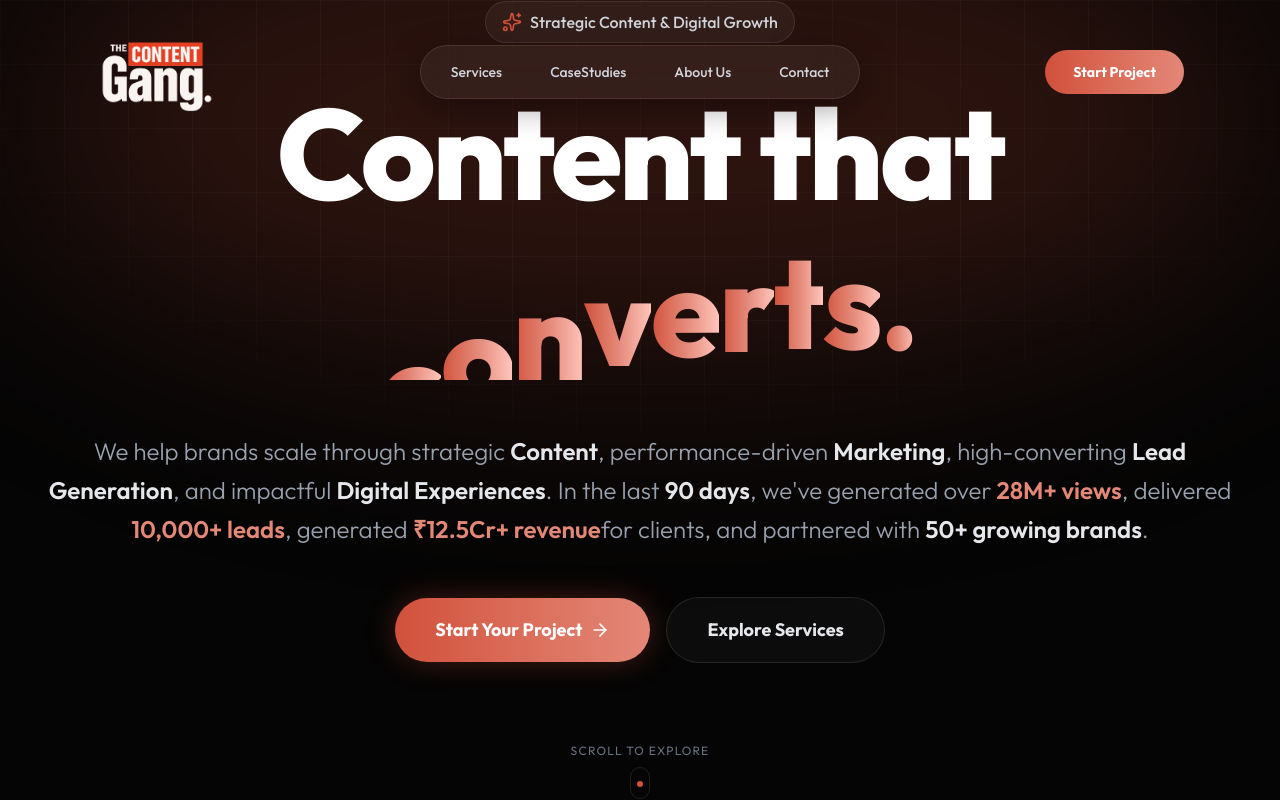
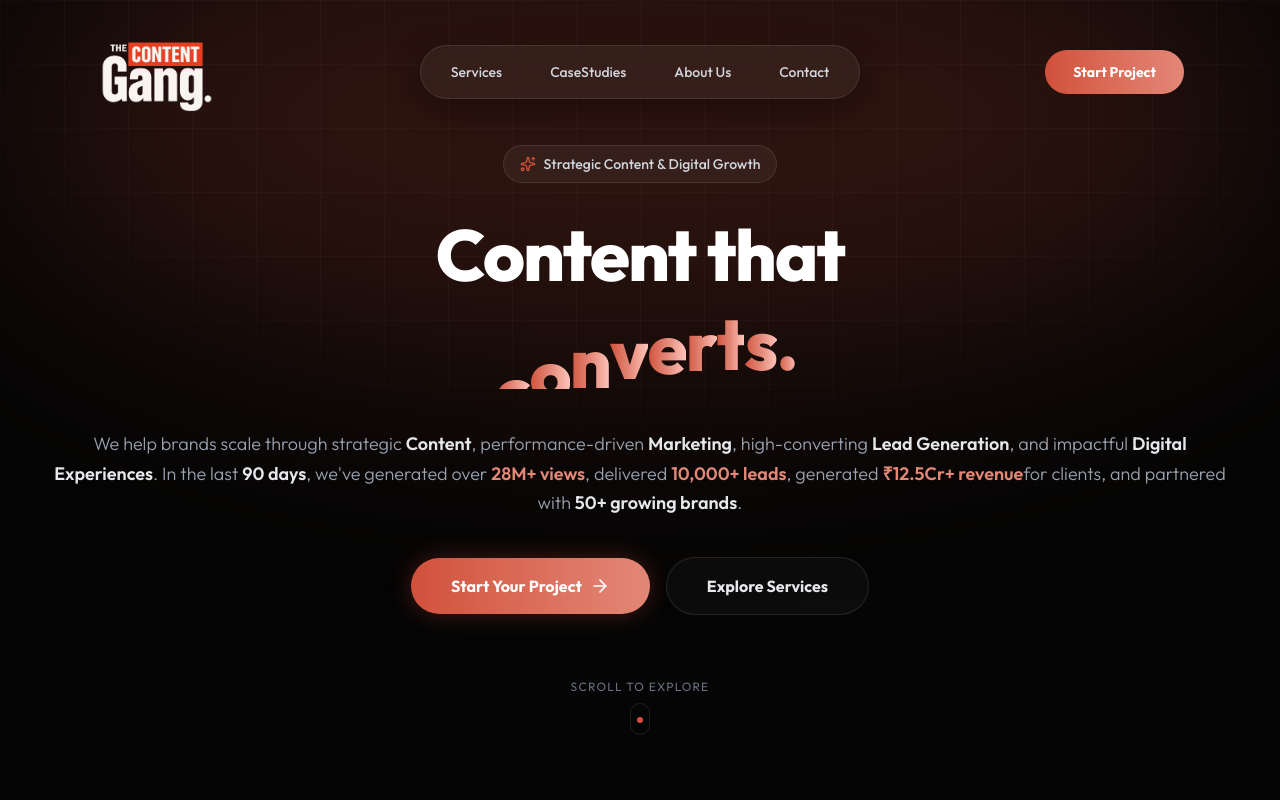
Before and after one commit to thecontentgang/thecontentgang, a React (Vite) app: page / in a window 1280 px wide. Shown: the top 800 px of the page. Built offline with nearby package versions, Linux system fonts and the light colour scheme.

Commit message:
Hero Section Size Decresed

```diff
--- a/src/components/HeroSection.tsx
+++ b/src/components/HeroSection.tsx
@@ -39,7 +39,7 @@
   return (
     <section
       id="home"
-      className="relative w-full min-h-[100dvh] flex flex-col items-center justify-center overflow-hidden bg-[#050505] text-white selection:bg-[#D1513B]/30"
+      className="relative w-full min-h-[100dvh] pt-20 flex flex-col items-center justify-center overflow-hidden bg-[#050505] text-white selection:bg-[#D1513B]/30"
     >
       {/* === PREMIUM BACKGROUND === */}
       <div className="absolute inset-0 z-0 bg-[linear-gradient(to_right,#ffffff08_1px,transparent_1px),linear-gradient(to_bottom,#ffffff08_1px,transparent_1px)] bg-[size:4rem_4rem] [mask-image:radial-gradient(ellipse_60%_60%_at_50%_0%,#000_70%,transparent_100%)]" />
@@ -57,24 +57,24 @@
         {/* Top Badge */}
         <motion.div
           variants={itemVariants}
-          className="inline-flex items-center gap-2 px-4 py-2 rounded-full bg-white/5 border border-white/10 text-sm sm:text-base font-medium text-gray-300 backdrop-blur-md mb-8 sm:mb-10"
+          className="inline-flex items-center gap-2 px-4 py-2 rounded-full bg-white/5 border border-white/10 text-xs sm:text-sm font-medium text-gray-300 backdrop-blur-md mb-6 sm:mb-8"
         >
-          <Sparkles className="w-4 h-4 sm:w-5 sm:h-5 text-[#D1513B]" />
+          <Sparkles className="w-3.5 h-3.5 sm:w-4 sm:h-4 text-[#D1513B]" />
           <span>Strategic Content & Digital Growth</span>
         </motion.div>
 
-        {/* HEADING - Much larger on mobile */}
+        {/* HEADING - Large on mobile, moderate on desktop */}
         <motion.h1
           variants={itemVariants}
-          className="text-5xl sm:text-6xl md:text-7xl lg:text-8xl xl:text-9xl font-extrabold tracking-tight leading-[1.15] sm:leading-[1.1] mb-6 sm:mb-8 max-w-6xl text-white flex flex-col items-center justify-center w-full"
+          className="text-5xl sm:text-5xl md:text-6xl lg:text-7xl font-extrabold tracking-tight leading-[1.15] sm:leading-[1.1] mb-5 sm:mb-6 max-w-5xl text-white flex flex-col items-center justify-center w-full"
         >
           <span className="block">Content that</span>
 
           {/* ROTATING TEXT */}
-          <span className="relative flex justify-center mt-2 sm:mt-0 sm:inline-flex sm:ml-4 text-center sm:text-left min-w-[300px] sm:min-w-[auto]">
+          <span className="relative flex justify-center mt-2 sm:mt-1 sm:inline-flex sm:ml-3 text-center sm:text-left min-w-[280px] sm:min-w-[auto]">
             <RotatingText
               texts={["connects.", "inspires.", "converts.", "scales brands."]}
-              mainClassName="text-transparent bg-clip-text bg-gradient-to-r from-[#D1513B] via-[#e38777] to-[#ffc5bc] overflow-hidden py-2 sm:py-3"
+              mainClassName="text-transparent bg-clip-text bg-gradient-to-r from-[#D1513B] via-[#e38777] to-[#ffc5bc] overflow-hidden py-1.5 sm:py-2"
               splitLevelClassName="overflow-hidden pb-1"
               staggerFrom="last"
               initial={{ y: "100%" }}
@@ -90,10 +90,10 @@
           </span>
         </motion.h1>
 
-        {/* SUBTEXT - Better mobile readability */}
+        {/* SUBTEXT - Clean and readable */}
         <motion.p
           variants={itemVariants}
-          className="mt-2 text-base sm:text-lg md:text-xl lg:text-2xl text-gray-400 max-w-3xl mb-10 sm:mb-12 font-light leading-relaxed px-2"
+          className="mt-2 text-sm sm:text-base md:text-lg text-gray-400 max-w-2xl md:max-w-3xl mb-8 sm:mb-10 font-light leading-relaxed px-2"
         >
           We help brands scale through strategic{" "}
           <strong className="font-semibold text-gray-200">Content</strong>
@@ -119,19 +119,19 @@
         {/* BUTTONS */}
         <motion.div
           variants={itemVariants}
-          className="flex flex-col sm:flex-row items-center justify-center gap-4 w-full sm:w-auto z-30 px-4 sm:px-0"
+          className="flex flex-col sm:flex-row items-center justify-center gap-3 sm:gap-4 w-full sm:w-auto z-30 px-4 sm:px-0"
         >
           <button
             onClick={() => scrollTo("contact")}
-            className="group w-full sm:w-auto px-10 py-4 sm:py-4.5 bg-gradient-to-r from-[#D1513B] to-[#e38777] text-white rounded-full font-bold text-base sm:text-lg shadow-[0_0_30px_rgba(209,81,59,0.3)] hover:shadow-[0_0_40px_rgba(209,81,59,0.6)] hover:-translate-y-0.5 transition-all duration-300 flex items-center justify-center gap-2"
+            className="group w-full sm:w-auto px-8 sm:px-10 py-3.5 sm:py-4 bg-gradient-to-r from-[#D1513B] to-[#e38777] text-white rounded-full font-bold text-sm sm:text-base shadow-[0_0_25px_rgba(209,81,59,0.3)] hover:shadow-[0_0_35px_rgba(209,81,59,0.6)] hover:-translate-y-0.5 transition-all duration-300 flex items-center justify-center gap-2"
           >
             Start Your Project
-            <ArrowRight className="w-5 h-5 group-hover:translate-x-1 transition-transform duration-300" />
+            <ArrowRight className="w-4 h-4 sm:w-5 sm:h-5 group-hover:translate-x-1 transition-transform duration-300" />
           </button>
 
           <button
             onClick={() => scrollTo("services")}
-            className="w-full sm:w-auto px-10 py-4 sm:py-4.5 bg-[#ffffff08] border border-white/10 text-gray-200 rounded-full font-bold text-base sm:text-lg hover:bg-white/10 hover:text-white transition-all duration-300 backdrop-blur-md"
+            className="w-full sm:w-auto px-8 sm:px-10 py-3.5 sm:py-4 bg-[#ffffff08] border border-white/10 text-gray-200 rounded-full font-bold text-sm sm:text-base hover:bg-white/10 hover:text-white transition-all duration-300 backdrop-blur-md"
           >
             Explore Services
           </button>
@@ -140,9 +140,9 @@
         {/* Scroll Indicator */}
         <motion.div
           variants={itemVariants}
-          className="mt-16 sm:mt-20 flex flex-col items-center gap-2"
+          className="mt-12 sm:mt-16 flex flex-col items-center gap-2"
         >
-          <span className="text-xs text-gray-500 uppercase tracking-widest">Scroll to explore</span>
+          <span className="text-[10px] sm:text-xs text-gray-500 uppercase tracking-widest">Scroll to explore</span>
           <div className="w-5 h-8 rounded-full border border-white/10 flex items-start justify-center p-1">
             <motion.div
               animate={{ y: [0, 10, 0] }}
```
